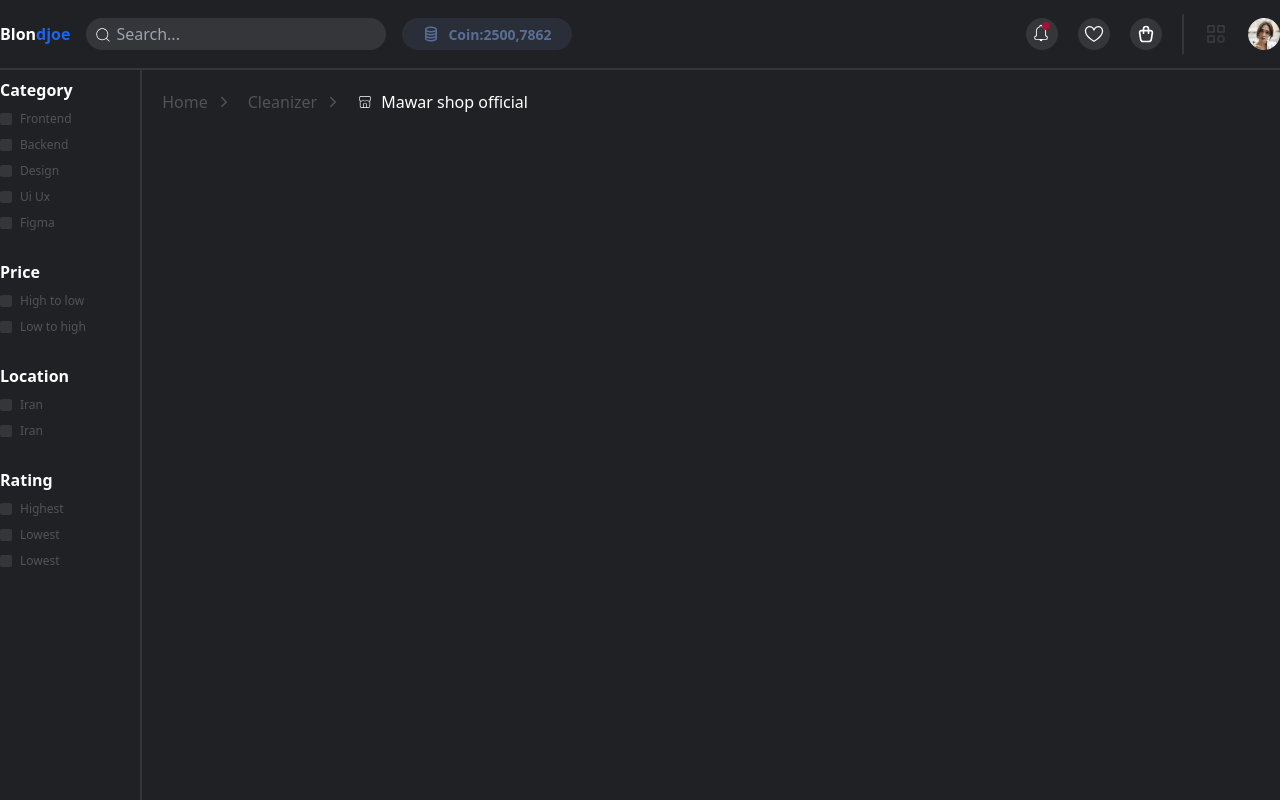
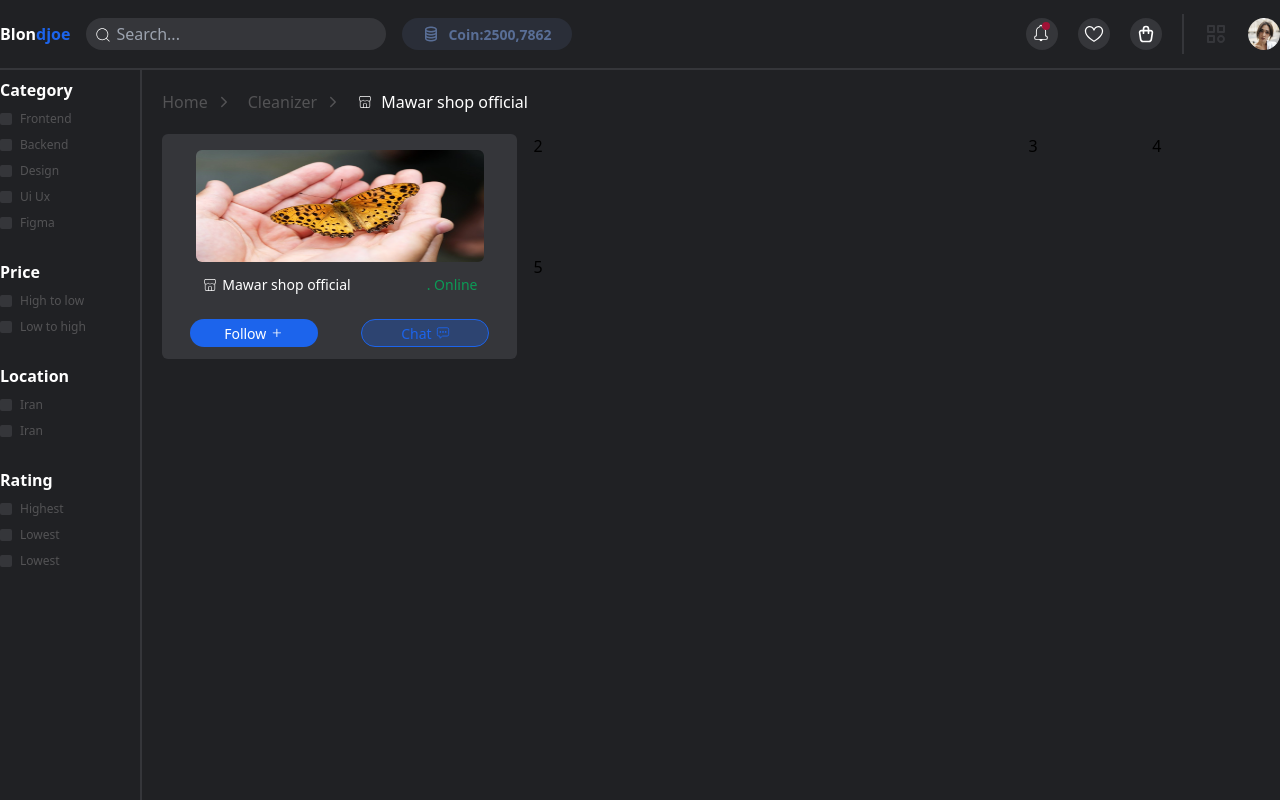
Before and after one commit to suriya-work/e-commerce-dashboard, a React (Vite) app: page / in a window 1280 px wide. Built offline with nearby package versions, Linux system fonts and the light colour scheme.

Commit message:
add components mawarshop in home

```diff
--- a/src/components/homePage/Home.jsx
+++ b/src/components/homePage/Home.jsx
@@ -1,5 +1,6 @@
 import { CiShop } from "react-icons/ci";
 import { IoIosArrowForward } from "react-icons/io";
+import MawarShop from "../mawar/MawarShop";
 const Home = () => {
   return (
     <div className="col-span-8 py-5">
@@ -17,6 +18,8 @@ const Home = () => {
           <p>Mawar shop official</p>
         </span>
       </div>
+      {/* mawar */}
+      <MawarShop />
     </div>
   );
 };
--- /dev/null
+++ b/src/components/mawar/MawarShop.jsx
@@ -0,0 +1,41 @@
+import { CiShop } from "react-icons/ci";
+import butty from "../../../public/images/butty.jpg";
+import { GoPlus } from "react-icons/go";
+import { IoChatboxEllipsesOutline } from "react-icons/io5";
+const MawarShop = () => {
+  return (
+    <div className="grid grid-cols-9 grid-rows-2 gap-4 py-5 px-5">
+      <div className="col-span-3 row-span-2 bg-mainfg rounded-md w-full h-full ">
+        <div className="flex items-center justify-center mt-4">
+          <img src={butty} alt="" className="w-72 h-28 rounded-md" />
+        </div>
+        <div className="flex items-center justify-between px-10 py-3">
+          <span className="flex items-center gap-1 text-white">
+            <CiShop />
+            <p className="text-sm">Mawar shop official</p>
+          </span>
+          <p className="text-green text-sm">. Online</p>
+        </div>
+        <div className="flex items-center justify-between px-7 py-3">
+          <button className="bg-primary w-32 h-7 rounded-full">
+            <span className="flex items-center gap-1 justify-center text-white text-sm">
+              Follow <GoPlus />
+            </span>
+          </button>
+          <button className="border-primary border bg-[#2d4471] w-32 h-7 rounded-full">
+            <span className="flex items-center gap-1 justify-center text-primary text-sm">
+              {" "}
+              Chat <IoChatboxEllipsesOutline />
+            </span>
+          </button>
+        </div>
+      </div>
+      <div className="col-span-4 col-start-4">2</div>
+      <div className="col-start-8">3</div>
+      <div className="col-start-9">4</div>
+      <div className="col-span-6 col-start-4 row-start-2">5</div>
+    </div>
+  );
+};
+
+export default MawarShop;
```
